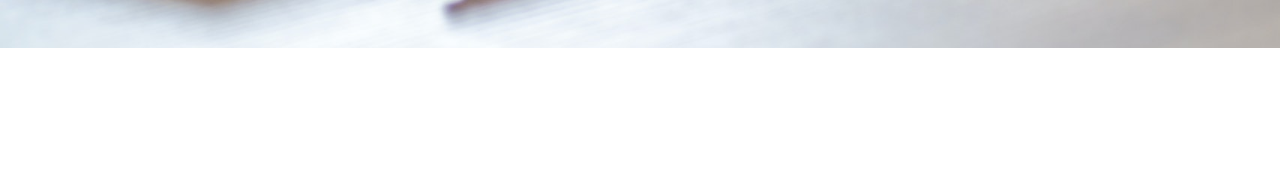
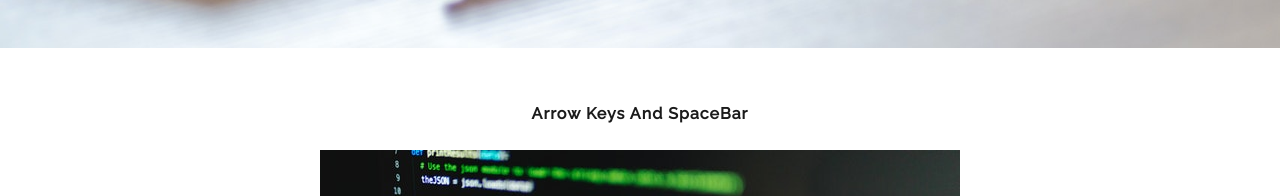
Before and after one commit to wjlee903/Portfolio, a plain HTML site: page index.html in a window 1280 px wide. Shown: the part 552-748 px from the top of the page. Drawn offline with Linux system fonts and the light colour scheme.

Commit message:
2022.06.06. re
2022.06.06. re

```diff
--- a/css/style.css
+++ b/css/style.css
@@ -386,7 +386,7 @@ nav {
 -------------------------------------------------------------*/
 .intro {
   text-align: center;
-  padding: 160px 0px;
+  padding: 30px 0px;
 }
 .intro p {
   margin-top: 70px;
```
Also changed, not shown: images/backimage01.jpg (added).
